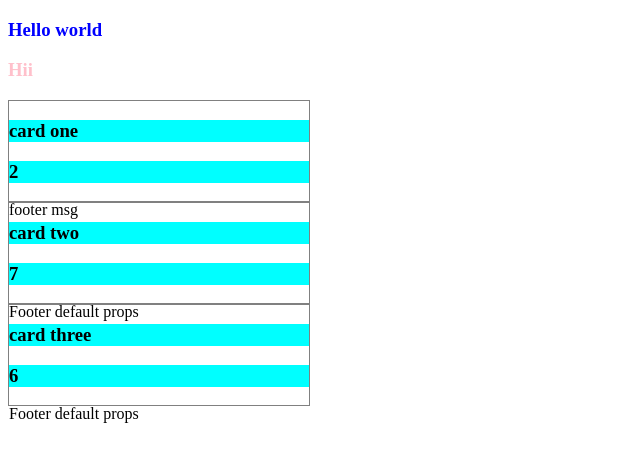
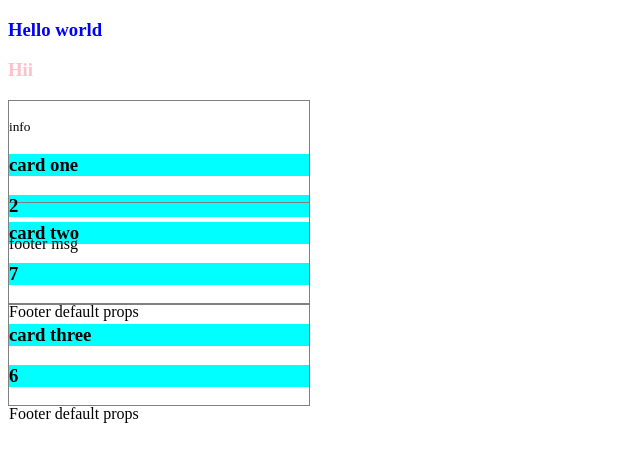
Before and after one commit to SubhaTh/Vue.js, a Vue app in the folder vue-intro/: page / in a window 1280 px wide. Shown: the top 462 px of the page, without its empty margins (0-640 px from the left). Built offline with nearby package versions, Linux system fonts and the light colour scheme.

Commit message:
custom validator / .includes(value)

```diff
--- a/vue-intro/src/App.vue
+++ b/vue-intro/src/App.vue
@@ -3,7 +3,7 @@
         <h3 style="color: blue">Hello world</h3>
         <h3 class="greeting">Hii</h3>
         <!-- <app-card v-bind:card-title="3+5"  card-body="Hi there!"></app-card>  -->
-        <app-card card-title="one" :card-body="1 +1" card-msg="footer msg"></app-card>
+        <app-card card-title="one" :card-body="1 +1" card-msg="footer msg" card-type="info"></app-card>
         <app-card card-title="two" :card-body="2 +5"></app-card>
         <app-card card-title ='three' :card-body="3 +3"></app-card>
     </div>
--- a/vue-intro/src/components/AppCard.vue
+++ b/vue-intro/src/components/AppCard.vue
@@ -1,5 +1,6 @@
 <template>
     <div class="card">
+        <p><small>{{ cardType }}</small></p>
         <h3> card {{ cardTitle}}</h3>
         <h3>{{ cardBody }}</h3>
         <footer>{{ cardMsg }}</footer>
@@ -25,6 +26,13 @@ export default {
             }
 
         },
+        cardType: {
+            type: String,
+            validator: function (value) {
+                return ['sucess', 'error'].includes(value);
+            }
+
+        }
     }
 
 };
```
Also changed, not shown: 1 other file (tests, documents, lock files or other folders).
